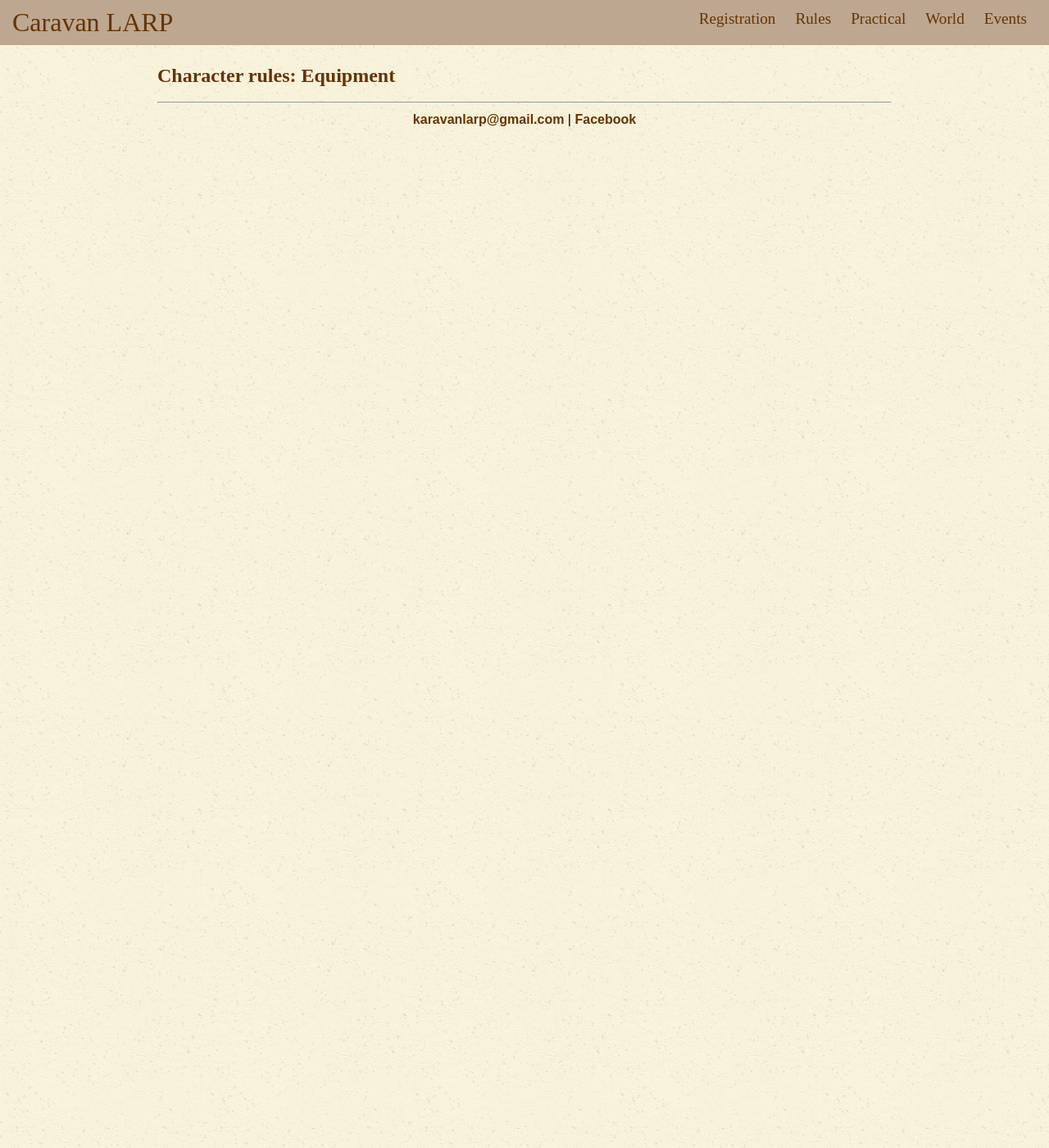
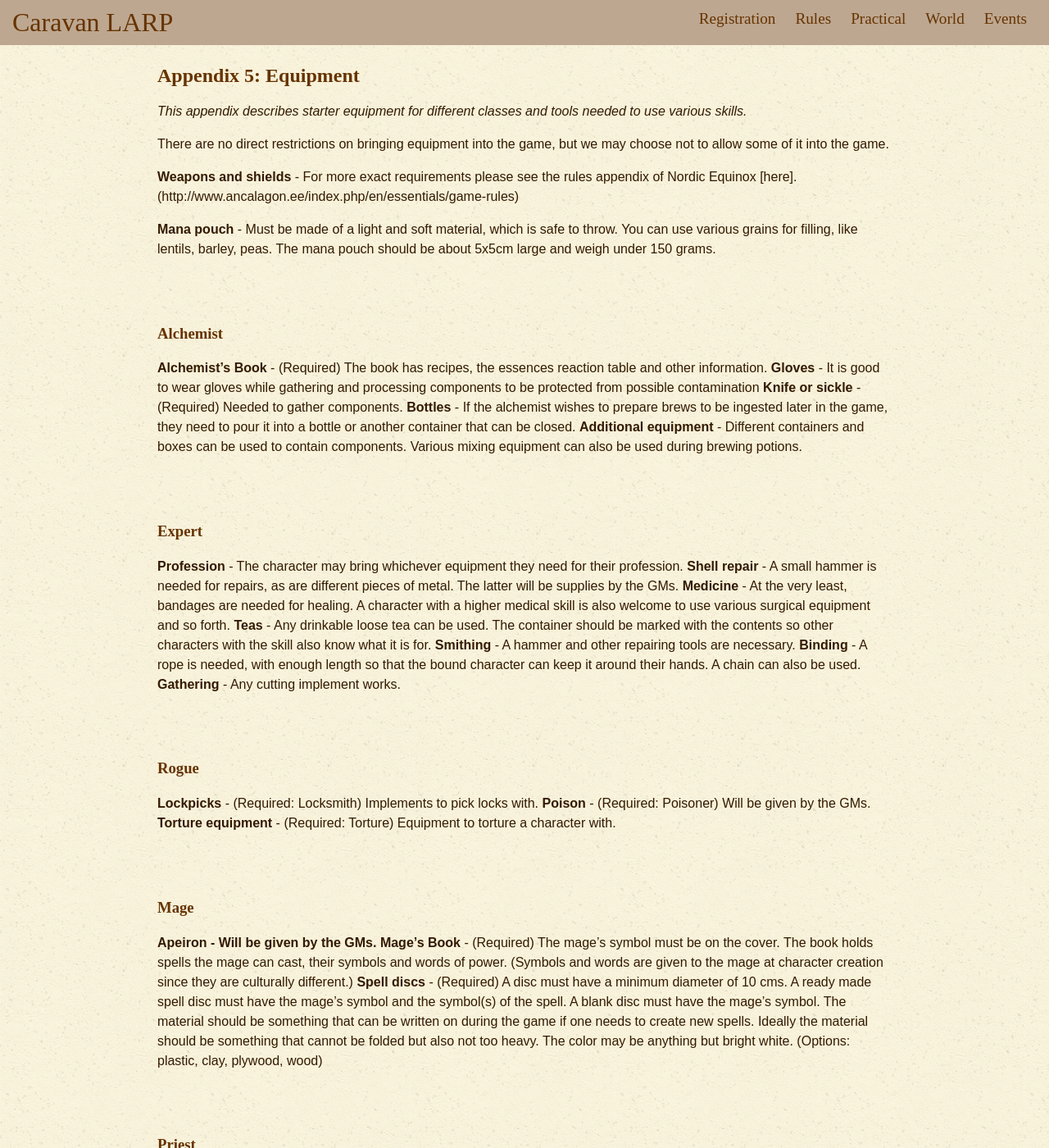
Before and after one commit to karavanlarp/karavanlarp.github.io, a Jekyll site: the page built from eng/rules/equipment.md, in a window 1280 px wide and 1400 px high. Shown: the whole window at 82% size. Built offline with Jekyll 4.4.1, drawn with Linux system fonts in a browser that asks for light colours; some web fonts are replaced; some of the changed text lies outside the part shown.

Commit message:
upload text

```diff
--- a/eng/rules/equipment.md
+++ b/eng/rules/equipment.md
@@ -1,5 +1,52 @@
 ---
 layout: default-eng
-title: Character rules; Equipment
+title: Appendix 5; Equipment
 ---
-## Character rules: Equipment
+## Appendix 5: Equipment
+
+*This appendix describes starter equipment for different classes and tools needed to use various skills.*
+
+There are no direct restrictions on bringing equipment into the game, but we may choose not to allow some of it into the game.
+
+**Weapons and shields** - For more exact requirements please see the rules appendix of Nordic Equinox [here].(http://www.ancalagon.ee/index.php/en/essentials/game-rules)
+
+**Mana pouch** - Must be made of a light and soft material, which is safe to throw. You can use various grains for filling, like lentils, barley, peas. The mana pouch should be about 5x5cm large and weigh under 150 grams.
+
+### Alchemist
+
+**Alchemist’s Book** - (Required) The book has recipes, the essences reaction table and other information.
+**Gloves** - It is good to wear gloves while gathering and processing components to be protected from possible contamination
+**Knife or sickle** - (Required) Needed to gather components.
+**Bottles** - If the alchemist wishes to prepare brews to be ingested later in the game, they need to pour it into a bottle or another container that can be closed.
+**Additional equipment** - Different containers and boxes can be used to contain components. Various mixing equipment can also be used during brewing potions.
+
+
+### Expert
+
+**Profession** - The character may bring whichever equipment they need for their profession.
+**Shell repair** - A small hammer is needed for repairs, as are different pieces of metal. The latter will be supplies by the GMs.
+**Medicine** - At the very least, bandages are needed for healing. A character with a higher medical skill is also welcome to use various surgical equipment and so forth.
+**Teas** - Any drinkable loose tea can be used. The container should be marked with the contents so other characters with the skill also know what it is for.
+**Smithing** - A hammer and other repairing tools are necessary.
+**Binding** - A rope is needed, with enough length so that the bound character can keep it around their hands. A chain can also be used.
+**Gathering** - Any cutting implement works.
+
+### Rogue
+
+**Lockpicks** - (Required: Locksmith) Implements to pick locks with.
+**Poison** - (Required: Poisoner) Will be given by the GMs.
+**Torture equipment** - (Required: Torture) Equipment to torture a character with.
+
+### Mage
+
+**Apeiron - Will be given by the GMs.**
+**Mage’s Book** - (Required) The mage’s symbol must be on the cover. The book holds spells the mage can cast, their symbols and words of power. (Symbols and words are given to the mage at character creation since they are culturally different.)
+**Spell discs** - (Required) A disc must have a minimum diameter of 10 cms. A ready made spell disc must have the mage’s symbol and the symbol(s) of the spell. A blank disc must have the mage’s symbol. The material should be something that can be written on during the game if one needs to create new spells. Ideally the material should be something that cannot be folded but also not too heavy. The color may be anything but bright white. (Options: plastic, clay, plywood, wood)
+
+### Priest
+
+**Holy symbol** - (Required) The symbol must be about 15x15 cm and removable from the costume. The material is not so important but it should be strong enough not to be folded. Domain: skill - equipment is mandatory for a skill even if it has been acquired through the domain choice.
+
+### Sorcerer
+
+**Elemental light** - A sorcerer can have a separate light source the color of their element that can be easily switched on and off, to symbolise spellcasting. If the player does not wish to bring their own light, the GMs will give a light sphere.
```
